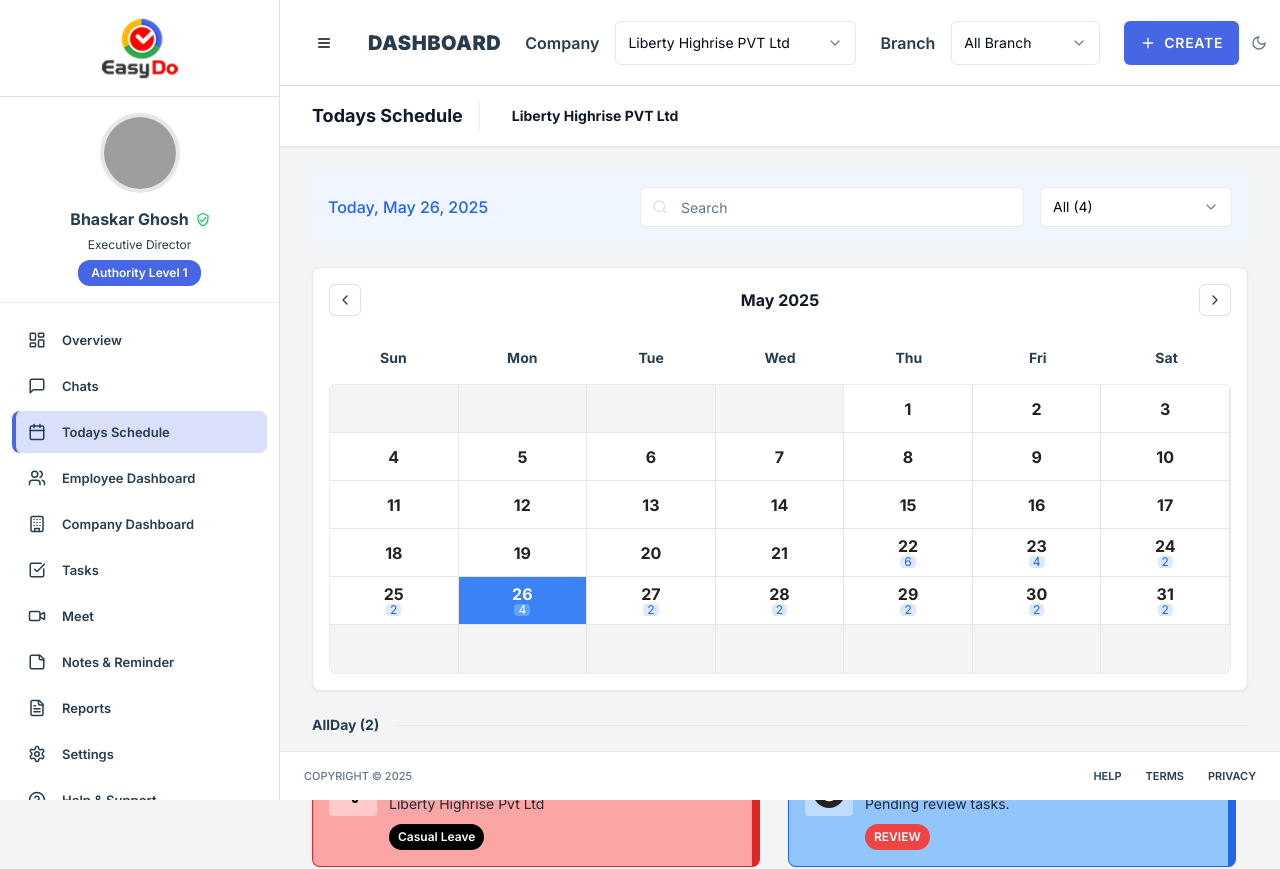
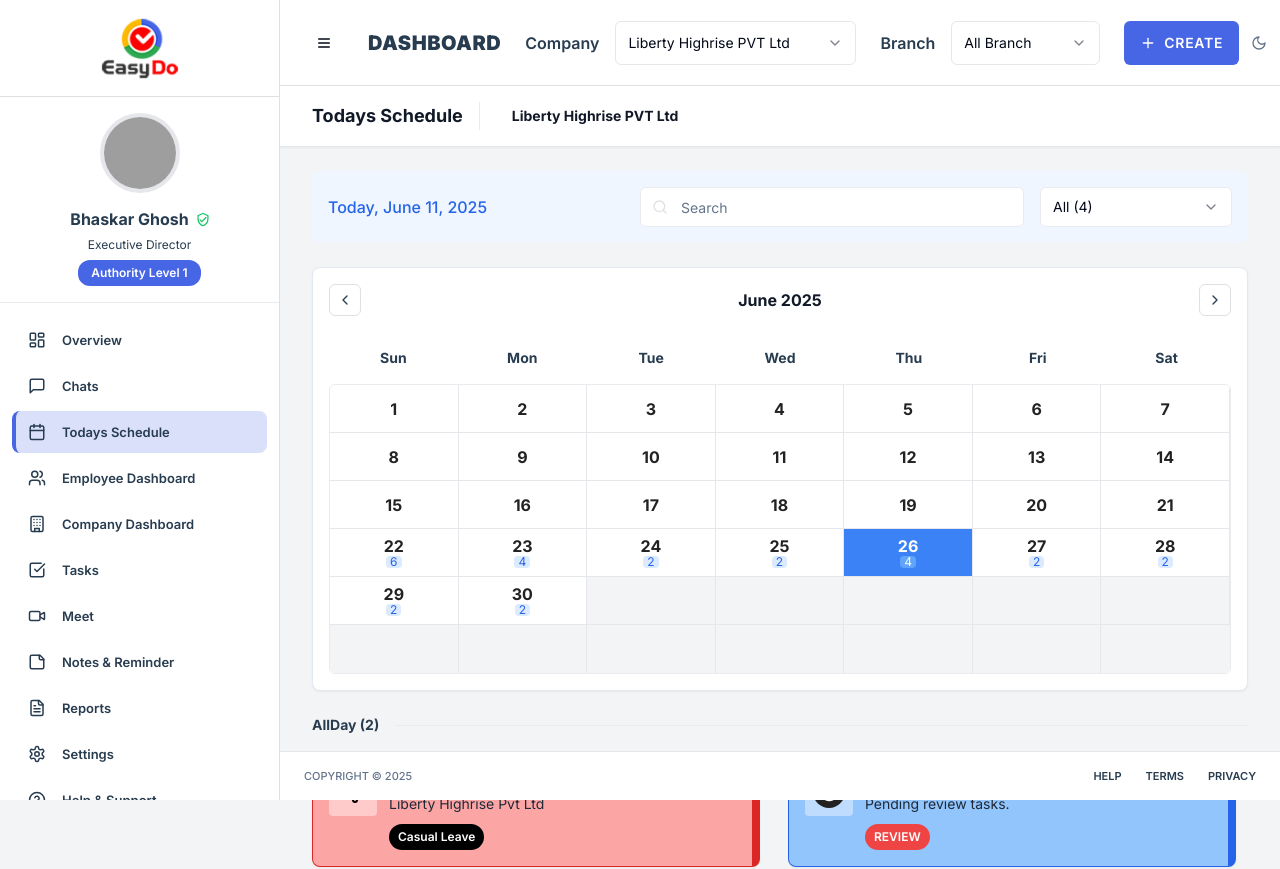
Before and after one commit to soumya85/webpanelEasyDo, a React (Vite) app: page /todays-schedule in a window 1280 px wide. Shown: the top 869 px of the page. Built offline with nearby package versions, Linux system fonts and the light colour scheme; grey boxes are pictures that could not be loaded; the HTML template or start-up script is replaced by a standard one.

Commit message:
Fix calendar to show current date and update search placeholder
cgen-996f20166dee410d996718846441c325

```diff
--- a/src/pages/TodaysSchedule.tsx
+++ b/src/pages/TodaysSchedule.tsx
@@ -40,7 +40,7 @@ const timeSlots = [
 ];
 
 export default function TodaysSchedule() {
-  const [currentDate, setCurrentDate] = useState(new Date(2025, 4, 26)); // May 26, 2025
+  const [currentDate, setCurrentDate] = useState(new Date()); // Current date
   const [selectedFilter, setSelectedFilter] = useState("All");
   const [searchQuery, setSearchQuery] = useState("");
 
```
